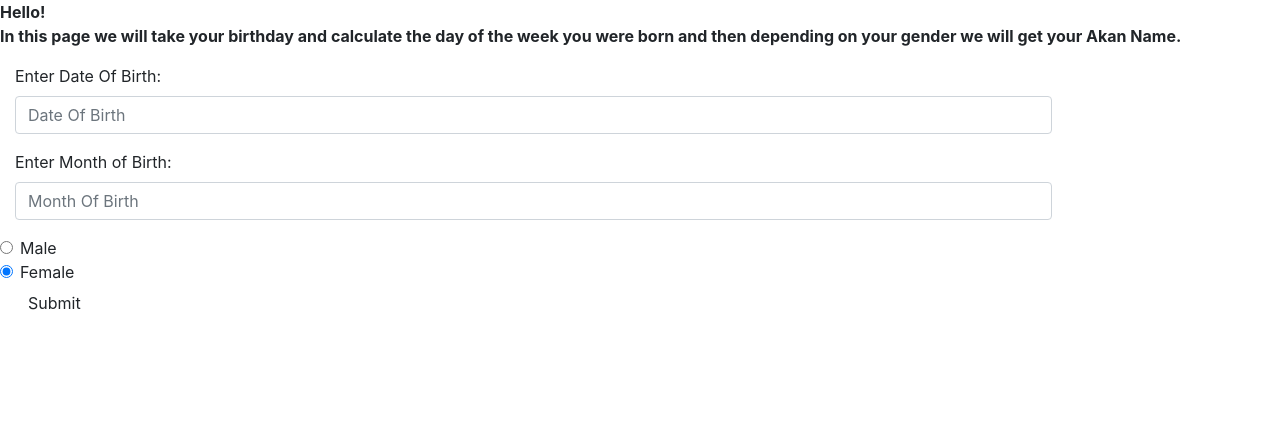
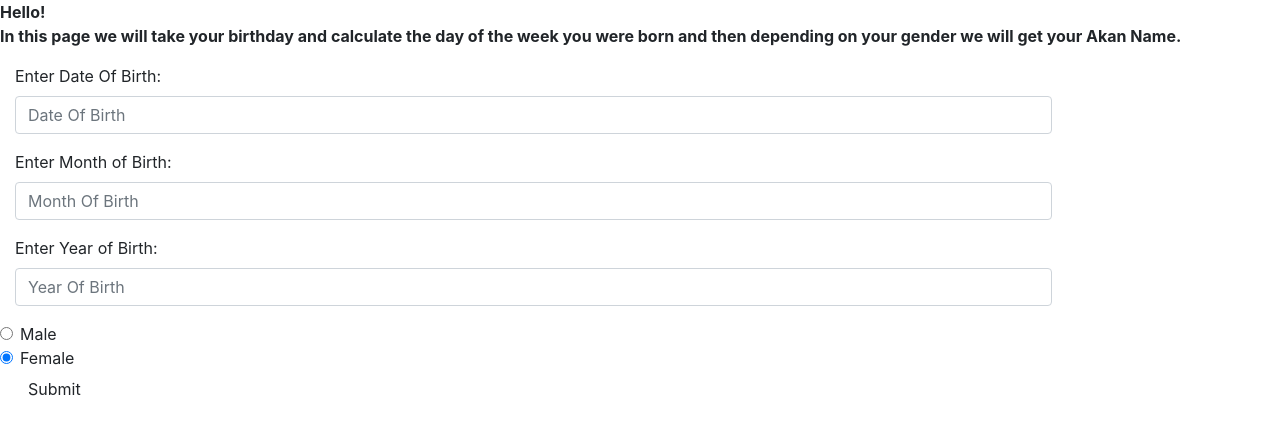
Before and after one commit to Nicanor777/akan-names, a plain HTML site: page index.html in a window 1280 px wide. Drawn offline with nearby package versions, Linux system fonts and the light colour scheme.

Commit message:
added year of birth to the form

```diff
--- a/index.html
+++ b/index.html
@@ -20,6 +20,12 @@
                 <input type="text" class="form-control" id="mob" placeholder="Month Of Birth" required>
               </div>
             </div>
+            <div class="form-group">
+                <label class="control-label col-sm-2" for="pwd">Enter Year of Birth:</label>
+                <div class="col-sm-10">
+                  <input type="text" class="form-control" id="mob" placeholder="Year Of Birth" required>
+                </div>
+              </div>
             <div class="form-check">
                 <input class="form-check-input" type="radio" name="flexRadioDefault" id="flexRadioDefault1">
                 <label class="form-check-label" for="flexRadioDefault1">
```
